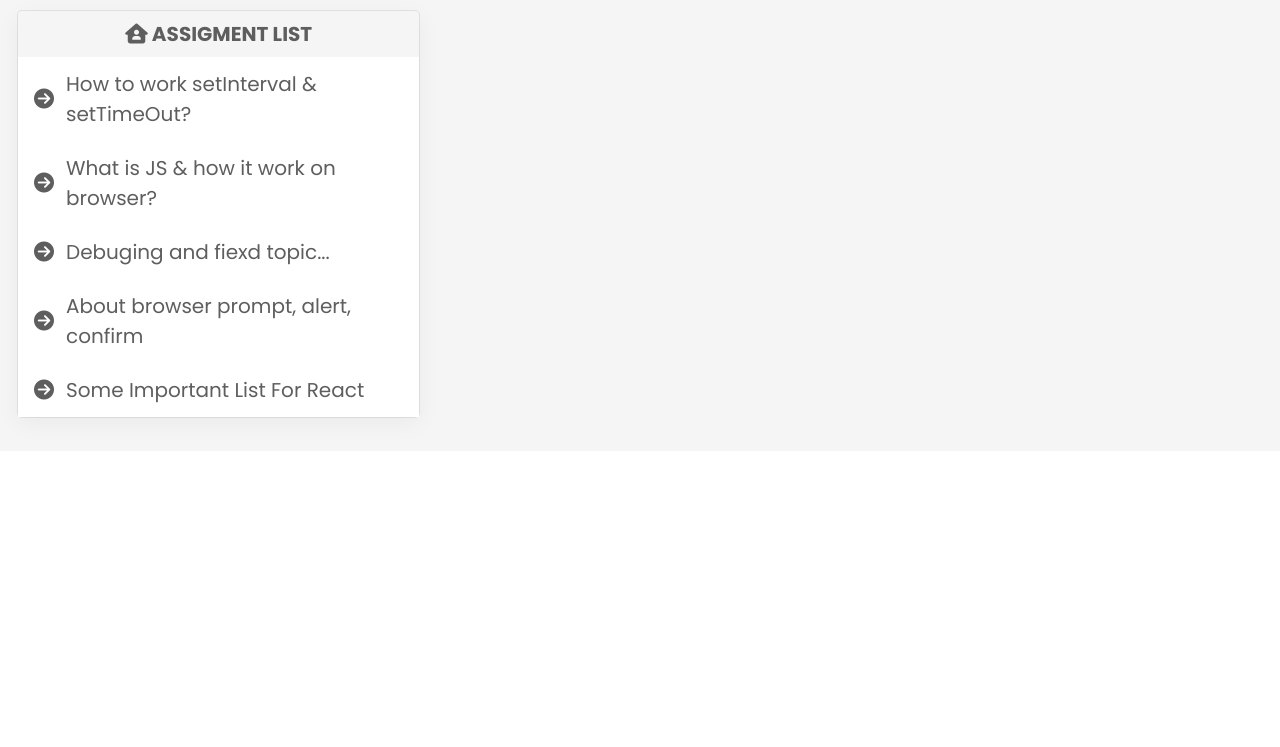
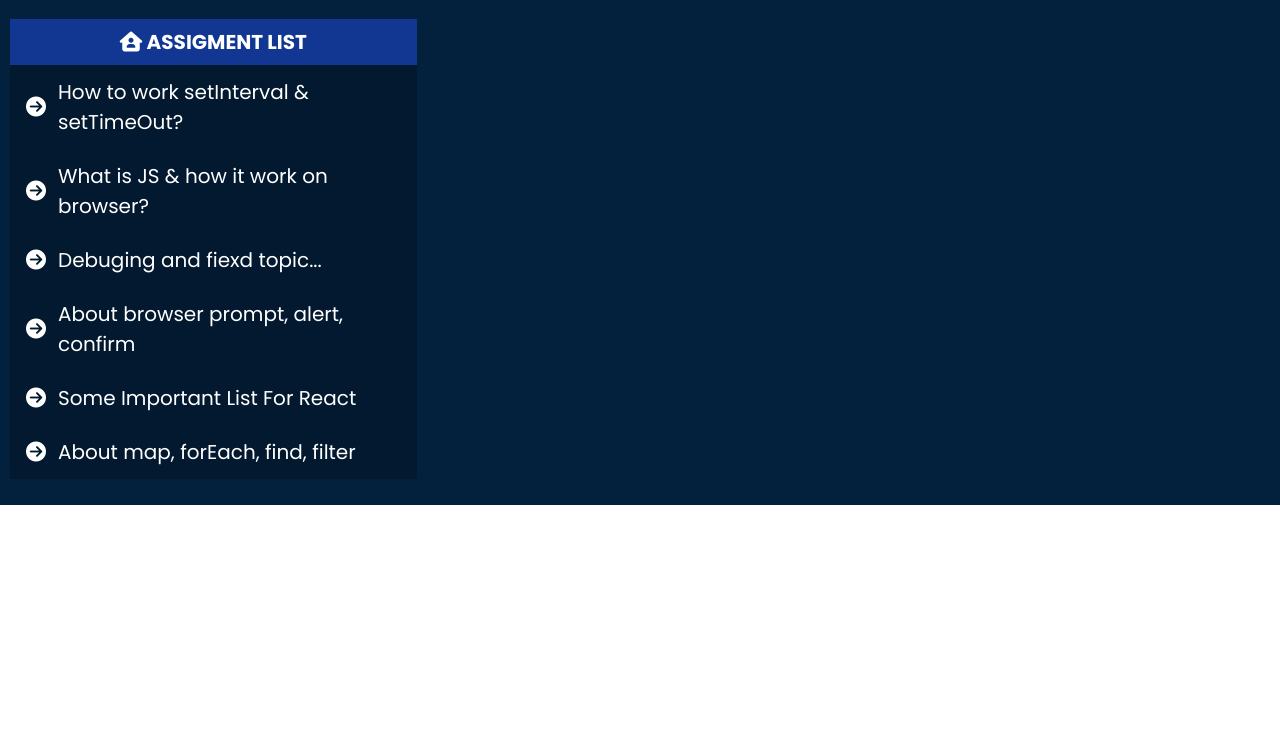
Before and after one commit to ashaansojib/personal, a plain HTML site: page index.html in a window 1280 px wide. Shown: the part 53-800 px from the top of the page. Drawn offline with nearby package versions, Linux system fonts and the light colour scheme.

Commit message:
color change

```diff
--- a/index.html
+++ b/index.html
@@ -34,11 +34,11 @@
     </header>
     <!-- main content -->
     <main class="container mx-auto">
-        <div class="lg:grid lg:grid-cols-3 p-2">
+        <div class="lg:grid lg:grid-cols-3 py-4">
             <!-- main sidebar -->
             <aside class="sidebar">
                 <!-- single sidebar item -->
-                <div class="sidebar-widget mb-4">
+                <div class="sidebar-widget">
                     <!-- sidebar area -->
                     <div class="sidebar-title">
                         <h2 class="text-center"><i class="fa-solid fa-house-user"></i> Assigment List</h2>
@@ -54,8 +54,8 @@
             <!-- main body content -->
             <div class="col-span-2">
                 <!-- single content items -->
-                <div class="p-2 ">
-                    <div id="milestone-content" class="bg-white">
+                <div>
+                    <div id="milestone-content">
 
                     </div>
                 </div>
--- a/milestone-7/milestone.json
+++ b/milestone-7/milestone.json
@@ -20,6 +20,10 @@
             {
                 "id": "05",
                 "name": "Some Important List For React"
+            },
+            {
+                "id": "06",
+                "name": "About map, forEach, find, filter"
             }
         ]
     }
--- a/style.css
+++ b/style.css
@@ -1,21 +1,26 @@
 body{
     font-size: 20px;
     font-family: 'Poppins', sans-serif;
-    background-color: #f5f5f5;
-    color: #5E5E5E;
+    background-color: #03203C;
+    color: #fff;
 }
 .sidebar{
     padding: 10px;
 }
 .sidebar-widget{
     border-radius: .25rem;
-    box-shadow: rgba(0, 0, 0, 0.05) 0px 6px 24px 0px, rgba(0, 0, 0, 0.08) 0px 0px 0px 1px;
+    /* box-shadow: rgba(0, 0, 0, 0.05) 0px 6px 24px 0px, rgba(0, 0, 0, 0.08) 0px 0px 0px 1px; */
 }
 .sidebar-title{
     padding: 8px 0;
     font-weight: 700;
     text-transform: uppercase;
+    background-color: #1d48d491;
 }
 .aside-content{
-    background-color: #fff;
+    background-color: #00000036;
 }
+#milestone-content{
+    background-color: #061018d2;
+    margin: 10px;
+}
```
Also changed, not shown: milestone-7/topic-06.json (added, +8 -0 lines).
